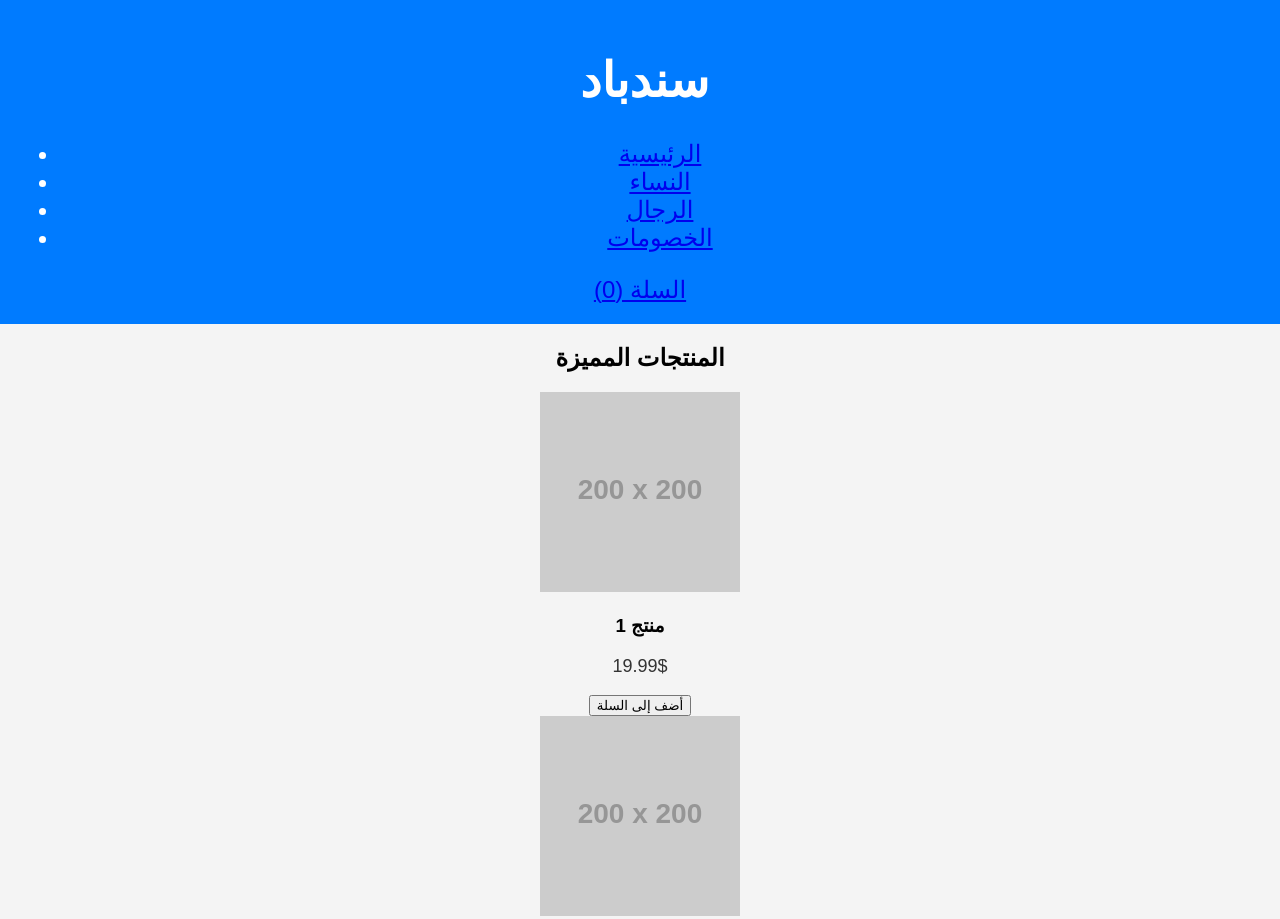
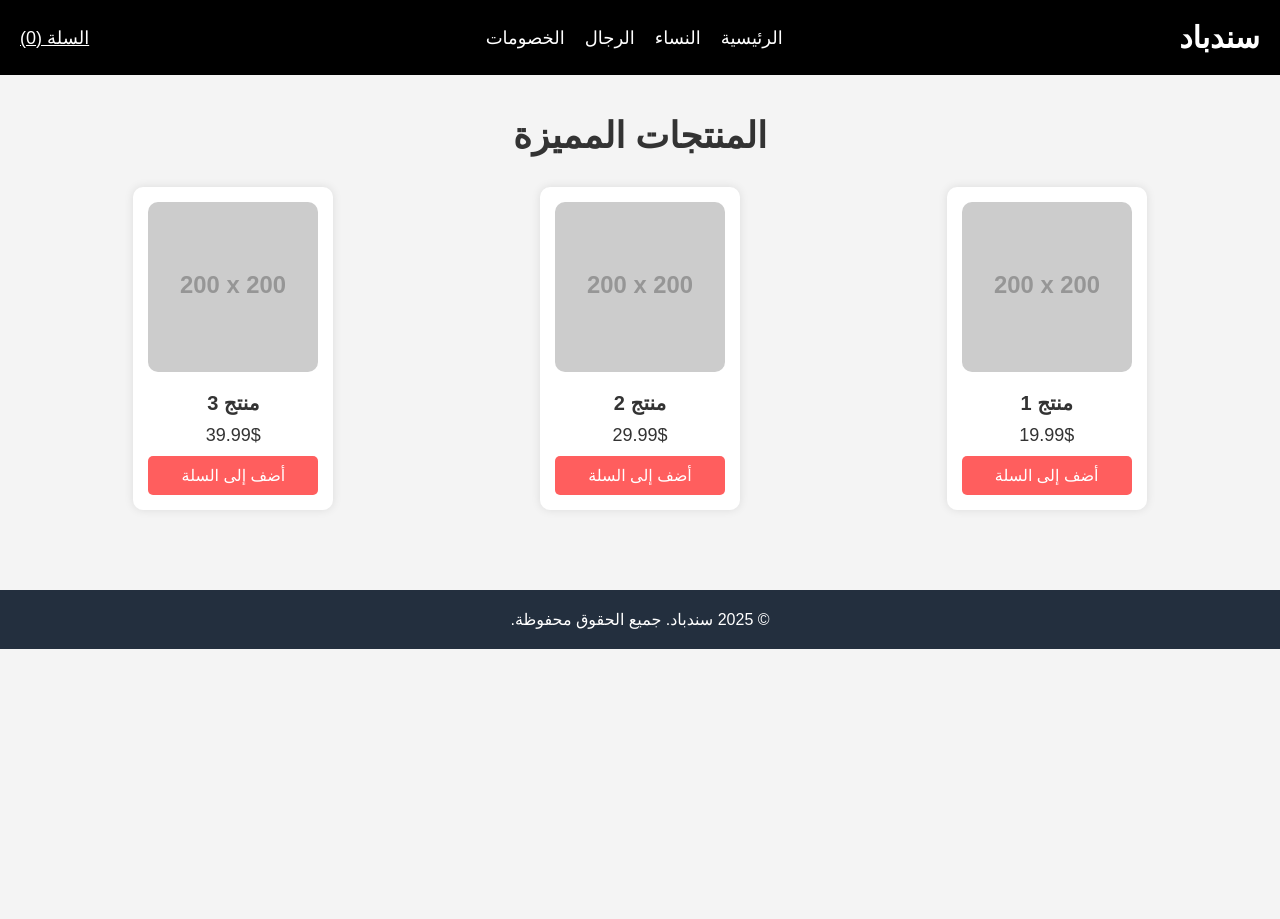
Before and after one commit to HangoverHunter/sindibad-website, a plain HTML site: page index.html in a window 1280 px wide. Shown: the top 919 px of the page. After the commit the page ends 800 px from the top, so only its background shows below. Drawn offline with Linux system fonts and the light colour scheme; placeholder pictures from the web are drawn by us; a script that the page names is missing.

Commit message:
Update styles.css

```diff
--- a/styles.css
+++ b/styles.css
@@ -1,38 +1,127 @@
-body {
-    font-family: Arial, sans-serif;
-    text-align: center;
-    background-color: #f4f4f4;
+/* Reset some default styles */
+* {
     margin: 0;
     padding: 0;
+    box-sizing: border-box;
 }
 
+/* Body */
+body {
+    font-family: 'Arial', sans-serif;
+    background-color: #f4f4f4;
+    color: #333;
+    direction: rtl; /* Right to left for Arabic text */
+}
+
+/* Header Styles */
 header {
-    background-color: #007bff;
+    display: flex;
+    justify-content: space-between;
+    align-items: center;
+    background-color: #000;
     color: white;
     padding: 20px;
-    font-size: 24px;
 }
 
-.logo {
-    width: 120px;
-    margin: 20px auto;
+header .logo h1 {
+    font-size: 30px;
+    font-weight: bold;
 }
 
-p {
-    font-size: 18px;
-    color: #333;
+header nav ul {
+    list-style: none;
+    display: flex;
+    gap: 20px;
 }
 
-.btn {
-    display: block;
-    margin: 15px auto;
-    width: 200px;
+header nav ul li {
+    display: inline;
 }
 
-.btn img {
-    width: 100%;
+header nav ul li a {
+    color: white;
+    text-decoration: none;
+    font-size: 18px;
 }
 
-.btn:hover {
-    opacity: 0.8;
+header .cart a {
+    color: white;
+    font-size: 18px;
 }
+
+/* Main Section - Featured Products */
+main {
+    padding: 40px;
+}
+
+.featured-products {
+    text-align: center;
+}
+
+.featured-products h2 {
+    font-size: 36px;
+    margin-bottom: 30px;
+    font-weight: bold;
+}
+
+.product-list {
+    display: flex;
+    justify-content: space-around;
+    flex-wrap: wrap;
+    gap: 20px;
+}
+
+.product-card {
+    background-color: white;
+    width: 200px;
+    padding: 15px;
+    border-radius: 10px;
+    box-shadow: 0 0 10px rgba(0, 0, 0, 0.1);
+    text-align: center;
+    transition: transform 0.3s ease;
+}
+
+.product-card:hover {
+    transform: translateY(-10px);
+}
+
+.product-card img {
+    width: 100%;
+    height: auto;
+    border-radius: 10px;
+}
+
+.product-card h3 {
+    font-size: 20px;
+    margin-top: 15px;
+}
+
+.product-card p {
+    font-size: 18px;
+    margin: 10px 0;
+}
+
+.product-card button {
+    background-color: #ff5e5e;
+    color: white;
+    border: none;
+    padding: 10px;
+    width: 100%;
+    cursor: pointer;
+    font-size: 16px;
+    border-radius: 5px;
+    transition: background-color 0.3s ease;
+}
+
+.product-card button:hover {
+    background-color: #e14e4e;
+}
+
+/* Footer Styles */
+footer {
+    text-align: center;
+    padding: 20px;
+    background-color: #232f3e;
+    color: white;
+    margin-top: 40px;
+}
```
